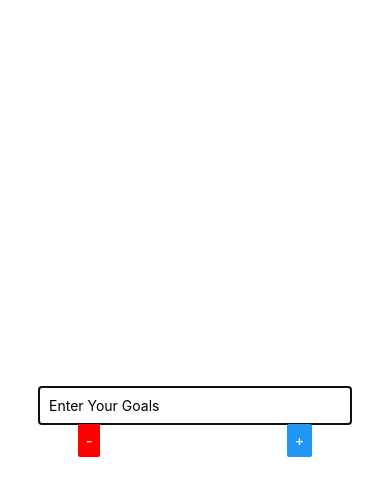
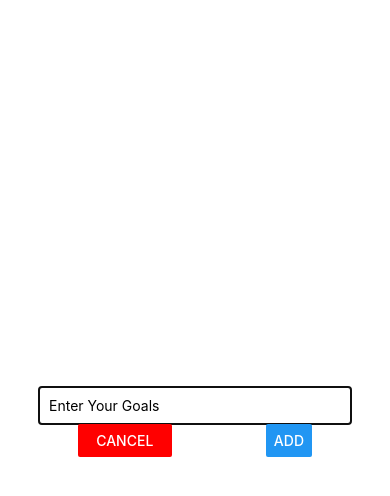
Before and after one commit to ravipjoshi/rn_basics_guid, a React Native app: screen / in a window 390 px wide. Both pictures are taken after a click on the button "ADD NEW GOAL". Shown: the top 496 px of the page. Built offline with nearby package versions, Linux system fonts and the light colour scheme.

Commit message:
Updated button view component within GoalInput component

```diff
--- a/components/GoalInput.js
+++ b/components/GoalInput.js
@@ -22,8 +22,12 @@ const GoalInput = props => {
             value={enteredGoal}
           />
         <View style={styles.buttonContainer}>
-          <Button title="-"  color="red" onPress={props.onCancel} />
-          <Button title="+"  onPress={addGoalHandler}/>
+          <View style={styles.button}>
+                <Button  title="Cancel"  color="red" onPress={props.onCancel} />
+          </View>
+          <View>
+                <Button style={styles.button} title="Add"  onPress={addGoalHandler}/>
+          </View>
         </View>
         </View>
       </Modal>
@@ -43,6 +47,9 @@ const styles = StyleSheet.create({
         flexDirection : 'row',
         justifyContent: 'space-between',
         width : '60%'
+      },
+      button:{
+        width:'40%'
       }
 })
 //<Button title="+"  onPress={()=>props.onAddGoal(enteredGoal)}/>
```
